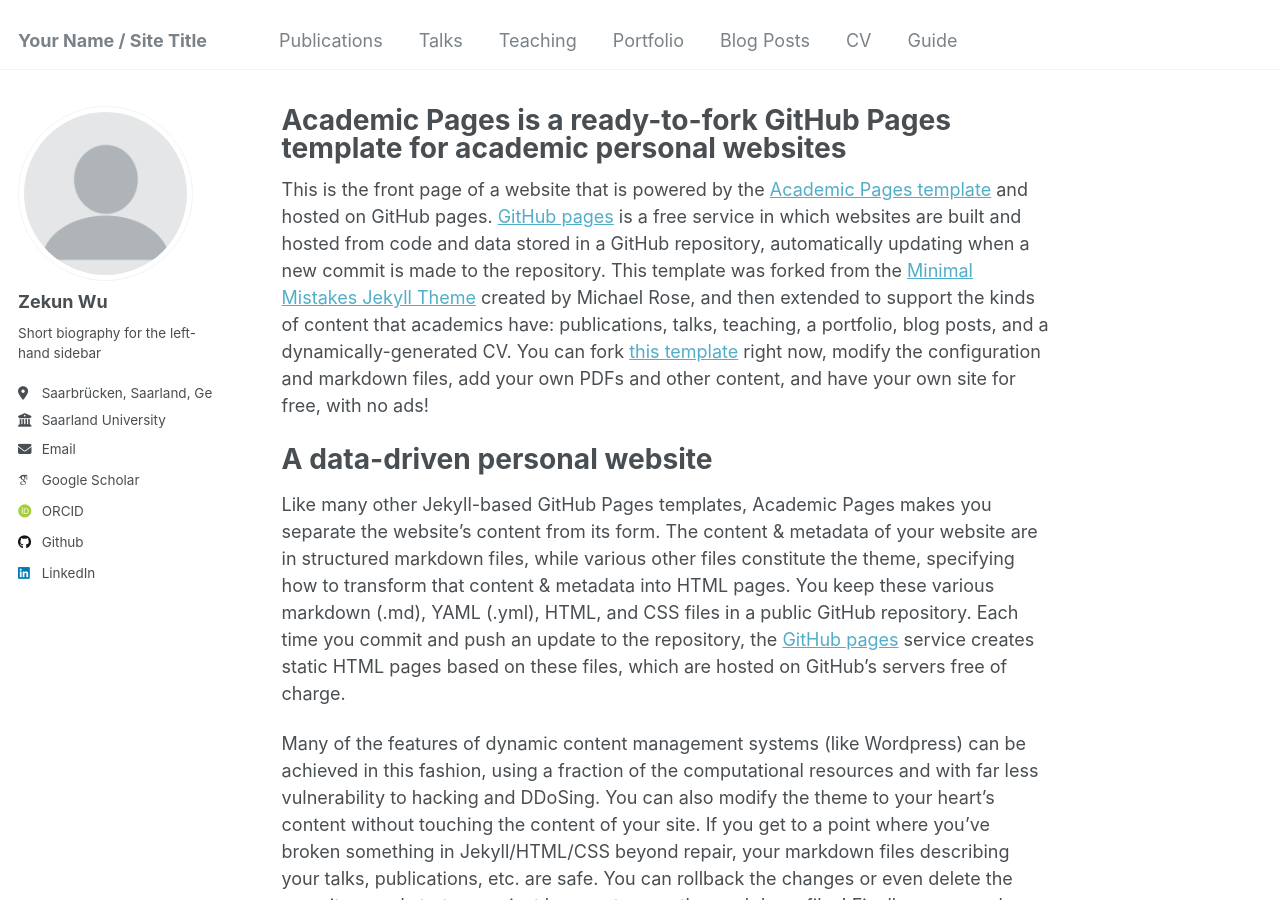
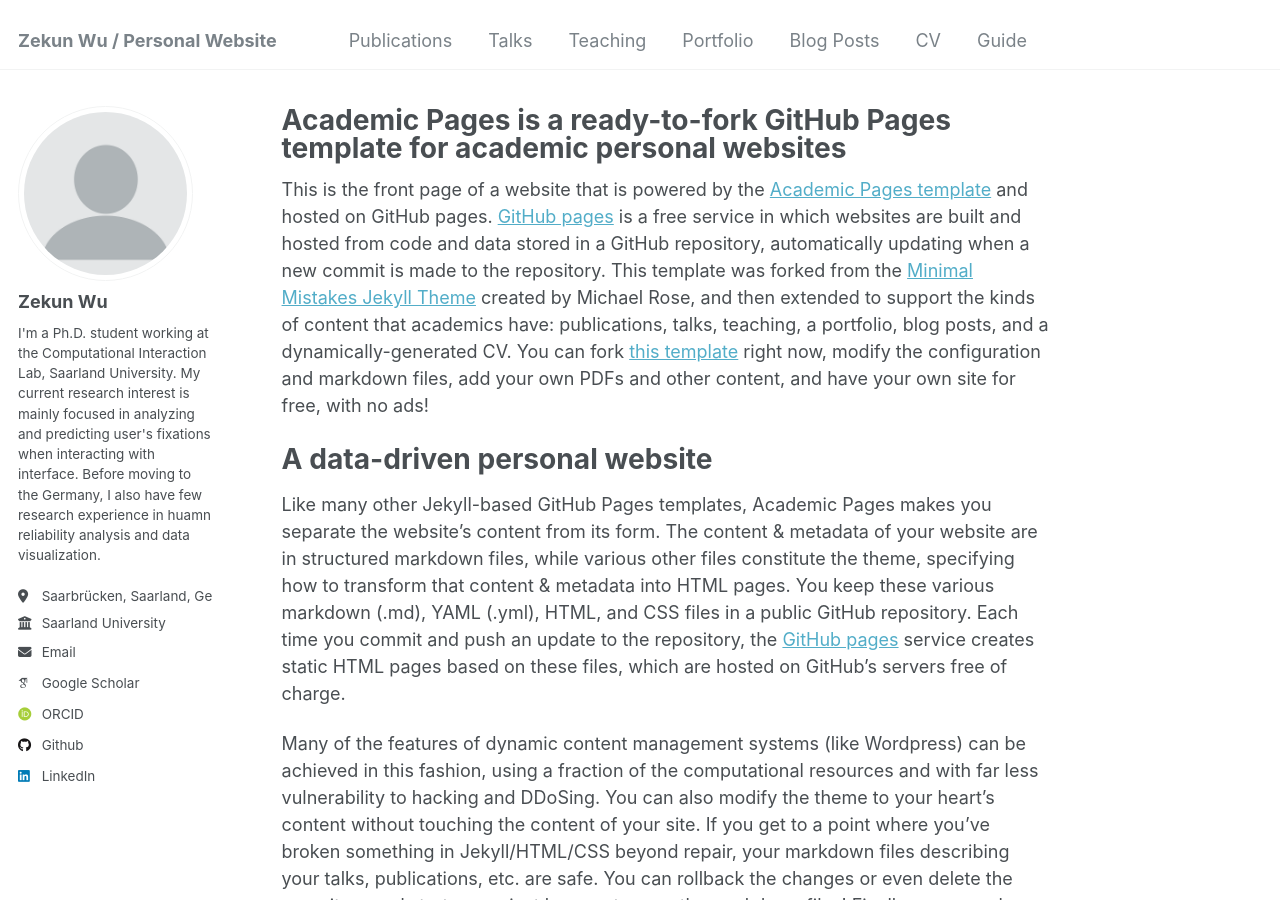
Before and after one commit to zekun-wu/zekun-wu.github.io, a Jekyll site: the page built from _pages/about.md, in a window 1280 px wide and 900 px high. Built offline with Jekyll 4.4.1, drawn with Linux system fonts in a browser that asks for light colours; some web fonts are replaced.

Commit message:
Update homepage

```diff
--- a/_config.yml
+++ b/_config.yml
@@ -8,7 +8,7 @@
 
 # Basic Site Settings
 locale                   : "en-US"
-title                    : "Your Name / Site Title"
+title                    : "Zekun Wu / Personal Website"
 title_separator          : "-"
 name                     : &name "Zekun Wu"
 description              : &description "I'm a Ph.D. student working at the Computational Interaction Lab, Saarland University. My current research interest is mainly focused in analyzing and predicting user's fixations when interacting with interface. Before moving to the Germany, I also have few research experience in huamn reliability analysis and data visualization."
@@ -24,7 +24,7 @@ author:
   avatar           : "profile.png"
   name             : "Zekun Wu"
   pronouns         : # example: "she/her"
-  bio              : "Short biography for the left-hand sidebar"
+  bio              : "I'm a Ph.D. student working at the Computational Interaction Lab, Saarland University. My current research interest is mainly focused in analyzing and predicting user's fixations when interacting with interface. Before moving to the Germany, I also have few research experience in huamn reliability analysis and data visualization."
   location         : "Saarbrücken, Saarland, Germany"
   employer         : "Saarland University"
   uri              : # URL
```
